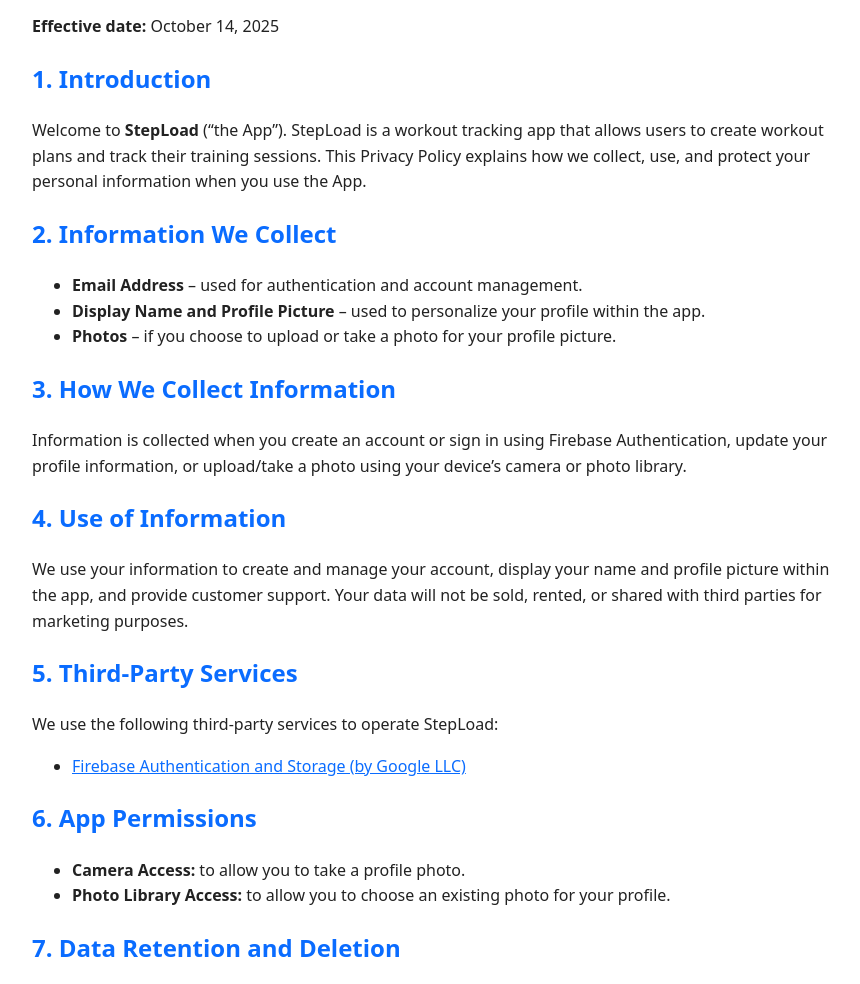
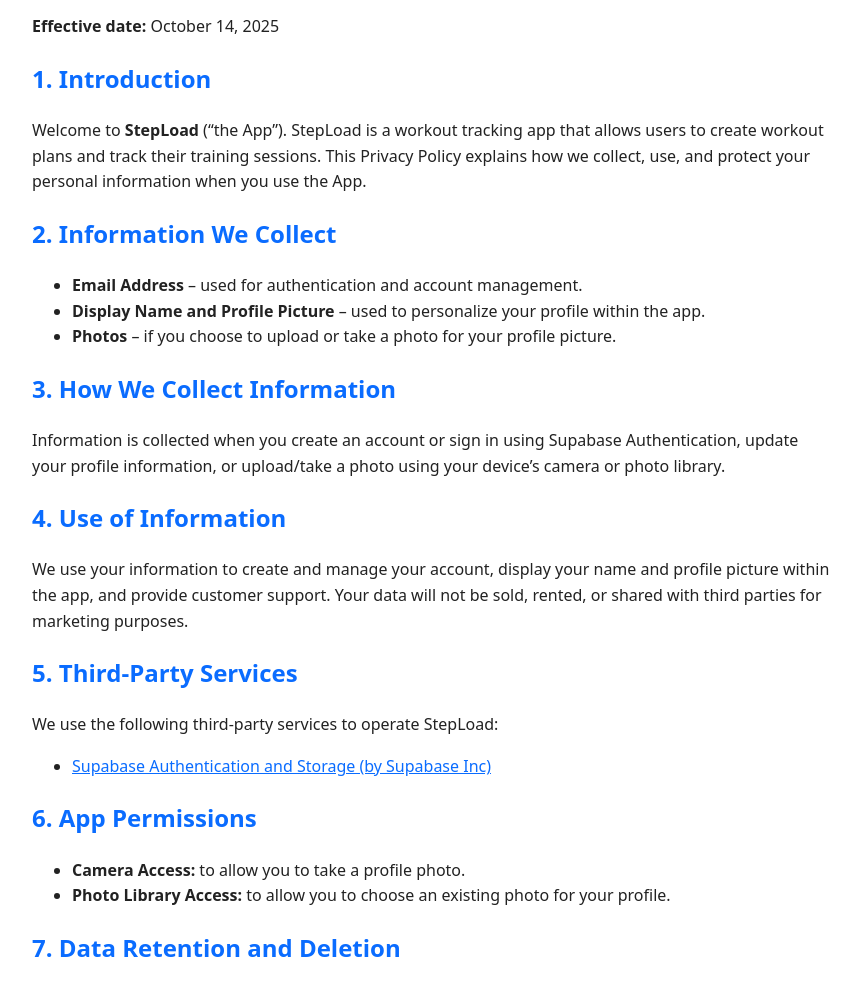
Before and after one commit to cloudpea/stepload-docs, a plain HTML site: page index.html in a window 1280 px wide. Shown: the part 109-1093 px from the top of the page, without its empty margins (208-1068 px from the left). Drawn offline with Linux system fonts and the light colour scheme.

Commit message:
Update authentication service from Firebase to Supabase

```diff
--- a/index.html
+++ b/index.html
@@ -38,7 +38,7 @@
   </ul>
 
   <h2>3. How We Collect Information</h2>
-  <p>Information is collected when you create an account or sign in using Firebase Authentication, update your profile information, or upload/take a photo using your device’s camera or photo library.</p>
+  <p>Information is collected when you create an account or sign in using Supabase Authentication, update your profile information, or upload/take a photo using your device’s camera or photo library.</p>
 
   <h2>4. Use of Information</h2>
   <p>We use your information to create and manage your account, display your name and profile picture within the app, and provide customer support. Your data will not be sold, rented, or shared with third parties for marketing purposes.</p>
@@ -46,7 +46,7 @@
   <h2>5. Third-Party Services</h2>
   <p>We use the following third-party services to operate StepLoad:</p>
   <ul>
-    <li><a href="https://firebase.google.com/support/privacy" target="_blank">Firebase Authentication and Storage (by Google LLC)</a></li>
+    <li><a href="https://supabase.com/privacy" target="_blank">Supabase Authentication and Storage (by Supabase Inc)</a></li>
   </ul>
 
   <h2>6. App Permissions</h2>
```
